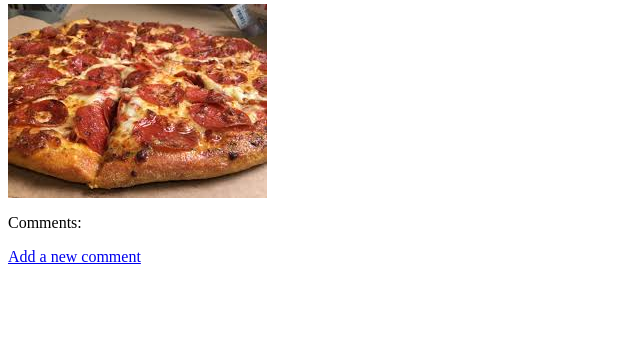
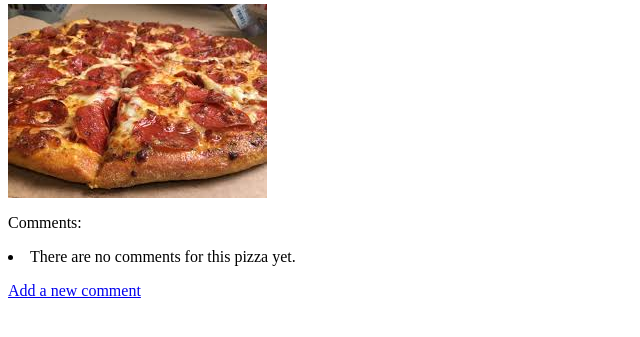
Before and after one commit to KennedyTurner1/django_pizzeria, a Django app: page /pizzas/1/ in a window 1280 px wide. Shown: the part 124-461 px from the top of the page, without its empty margins (0-640 px from the left). Run offline with Django 3.2, Linux system fonts and the light colour scheme; data comes from the database, SQL or seed files in the repository; both versions use the stored data as it was after the commit.

Commit message:
almost there

```diff
--- a/pizzas/templates/pizzas/new_comment.html
+++ b/pizzas/templates/pizzas/new_comment.html
@@ -6,7 +6,7 @@
 
 <p>Add a new comment:</p>
 
-<form action="{% url 'pizzas:new_comment' pizza.id %}" method='post'>
+<form action="{% url 'pizzas:pizza' pizza.id %}" method='POST'>
     {% csrf_token %}
     {{ form.as_p }}
 
--- a/pizzas/templates/pizzas/pizza.html
+++ b/pizzas/templates/pizzas/pizza.html
@@ -22,6 +22,13 @@
 
 <p>Comments: </p>
 
+    {% for comment in new_comment %}
+    <li>{{ comment }}</li>
+
+    {% empty %}
+    <li>There are no comments for this pizza yet.</li>
+
+    {% endfor %}
 <p>
     <a href="{% url 'pizzas:new_comment' pizza.id %}">Add a new comment</a>
 </p>
--- a/pizzas/views.py
+++ b/pizzas/views.py
@@ -63,5 +63,5 @@ def new_comment(request, pizza_id):
             return redirect('pizzas:pizza', pizza_id=pizza_id)
             #redirect the user back to the previous page associated with the id
 
-    context = {'form':form, 'pizza':pizza}
+    context = {'form':form, 'pizza':pizza} #'new comment':new_comment}
     return render(request, 'pizzas/new_comment.html', context)
```
Also changed, not shown: db.sqlite3.
